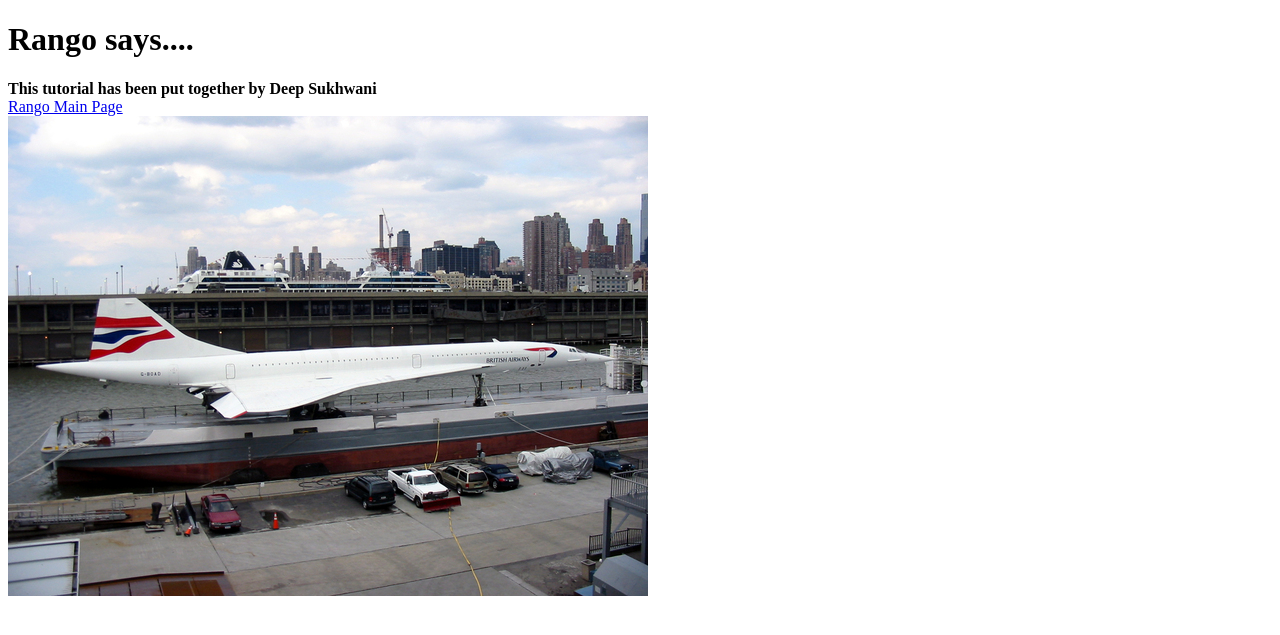
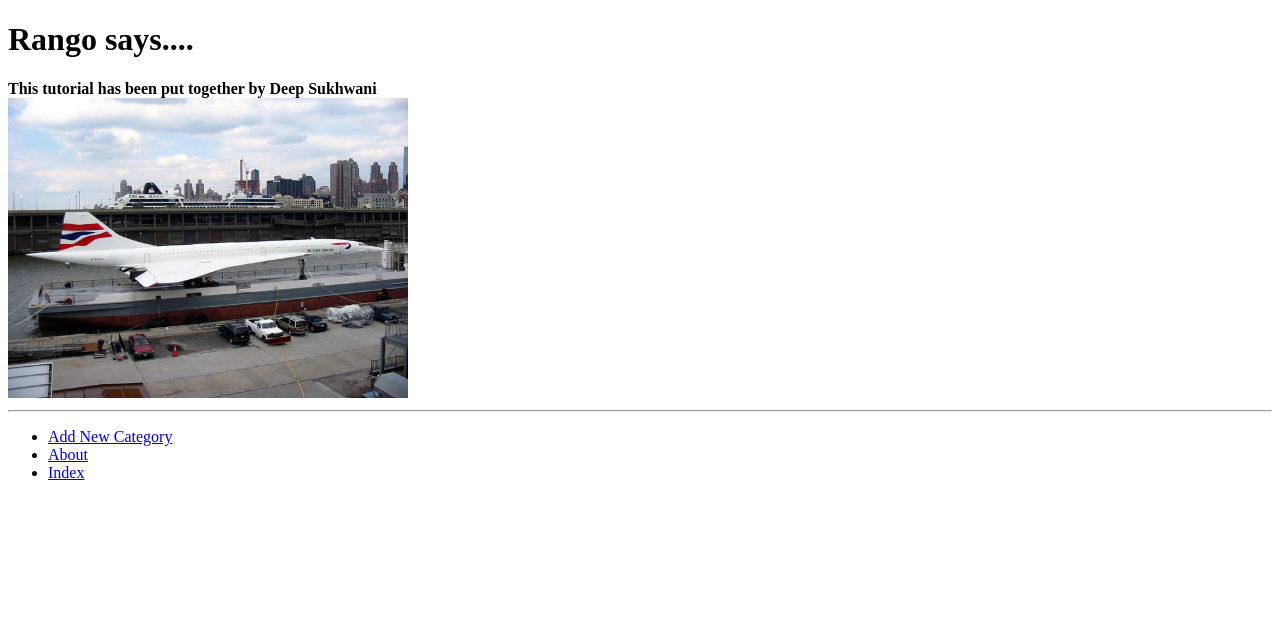
Before and after one commit to ProProgrammer/tangodjango19tut, a Django app: page /rango/about/ in a window 1280 px wide. Shown: the top 635 px of the page. Run offline with Django 3.2, Linux system fonts and the light colour scheme.

Commit message:
Ch.8 - Exercises - modify about.html to inherit from base.html

```diff
--- a/templates/rango/about.html
+++ b/templates/rango/about.html
@@ -1,22 +1,17 @@
-<!DOCTYPE html>
+{% extends 'rango/base.html' %}
 {% load staticfiles %}
 
-<html>
+{% block title_block %}
+    About page
+{% endblock %}
 
 
-<head>
-    <title>About page</title>
-</head>
-
-
-<body>
+{% block body_block %}
 <h1>Rango says....</h1>
 <div>
     <strong>{{ boldmessage }}</strong>
 </div>
 <div>
-    <a href="{% url 'rango:index' %}">Rango Main Page</a><br />
-    <img src="{{ MEDIA_URL }}concorde-supersonic-jet.jpg" />
+    <img src="{{ MEDIA_URL }}concorde-supersonic-jet.jpg" style="height: 300px"/>
 </div>
-</body>
-</html>
+{% endblock %}
```
